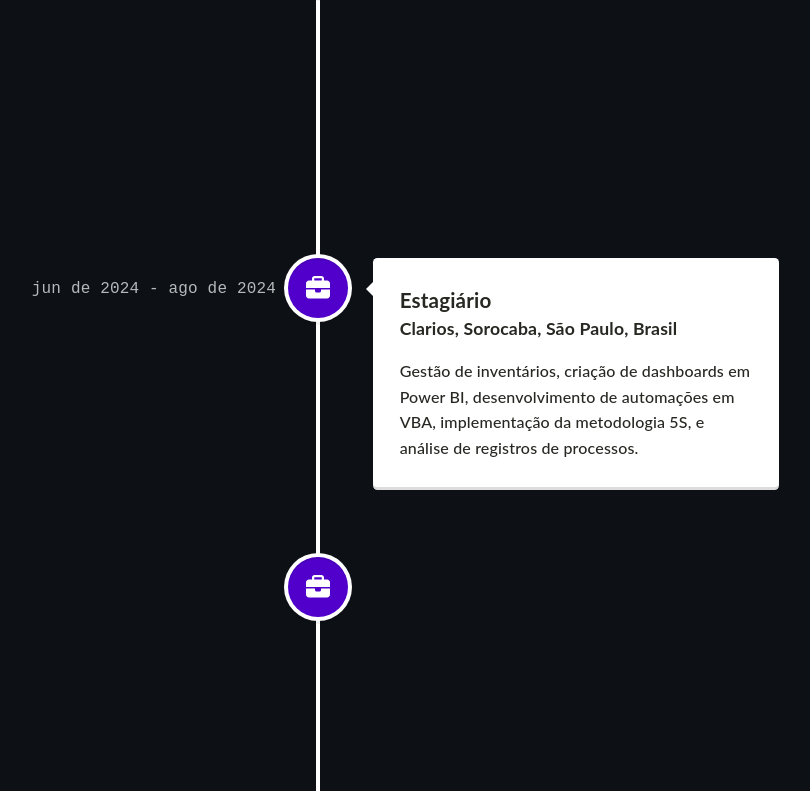
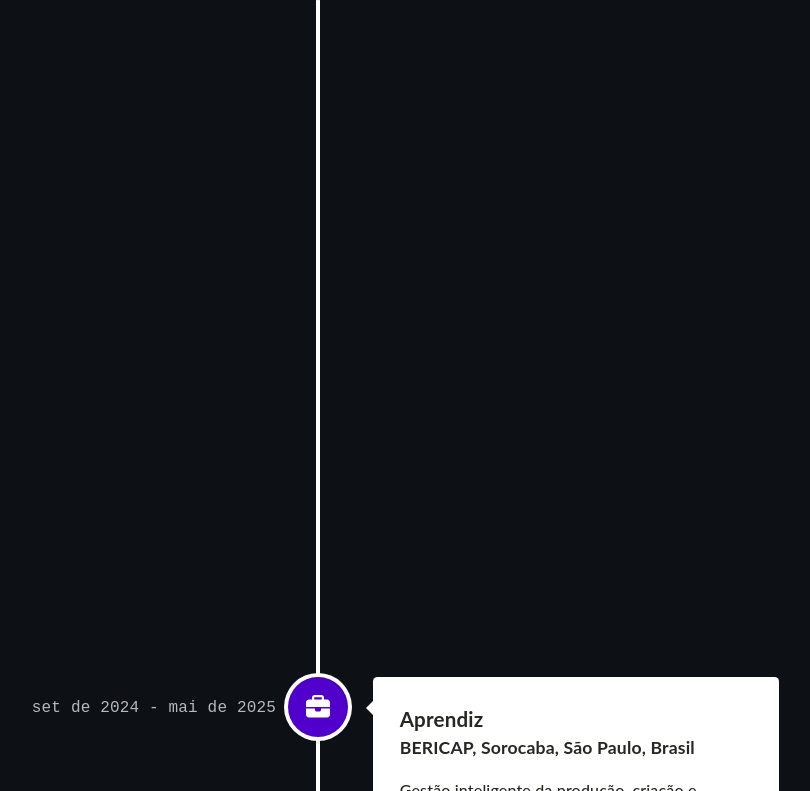
Before and after one commit to CarlosSilva09/portfolio, a React (Create React App) app: page / in a window 1280 px wide. Shown: the part 1869-2660 px from the top of the page, without its empty margins (322-1132 px from the left). Built offline with nearby package versions, Linux system fonts and the light colour scheme.

Commit message:
Update Timeline.tsx

```diff
--- a/src/components/Timeline.tsx
+++ b/src/components/Timeline.tsx
@@ -16,7 +16,26 @@ function Timeline() {
             className="vertical-timeline-element--work"
             contentStyle={{ background: 'white', color: 'rgb(39, 40, 34)' }}
             contentArrowStyle={{ borderRight: '7px solid  white' }}
-            date="set de 2024 - o momento"
+            date="mai de 2025 - o momento"
+            iconStyle={{ background: '#5000ca', color: 'rgb(39, 40, 34)' }}
+            icon={<FontAwesomeIcon icon={faBriefcase} />}
+          >
+            <h3 className="vertical-timeline-element-title">Desenvolvedor em Front-End</h3>
+            <h4 className="vertical-timeline-element-subtitle">Autônomo, Remoto</h4>
+            <ul>
+              <li>Desenvolvimento e manutenção de aplicações web com ReactJS, NextJS, Typescript e TailwindCSS;</li>
+              <li>Integração com APIs REST e manipulação eficiente de dados em tempo real;</li>
+              <li>Participação em code reviews, garantindo boas práticas de código limpo e componentização reutilizável;</li>
+              <li>Utilização de bibliotecas modernas como ChakraUI, ShadCN, MaterialUI e outras para criação de UIs acessíveis e responsivas;</li>
+              <li>Colaboração direta com designers e product managers para entrega de funcionalidades com foco em Pixel Perfect e performance;</li>
+              <li>Aprendizado contínuo e adaptação a tecnologias emergentes no ecossistema front-end.</li>
+            </ul>
+          </VerticalTimelineElement>
+          <VerticalTimelineElement
+            className="vertical-timeline-element--work"
+            contentStyle={{ background: 'white', color: 'rgb(39, 40, 34)' }}
+            contentArrowStyle={{ borderRight: '7px solid  white' }}
+            date="set de 2024 - mai de 2025"
             iconStyle={{ background: '#5000ca', color: 'rgb(39, 40, 34)' }}
             icon={<FontAwesomeIcon icon={faBriefcase} />}
           >
```
